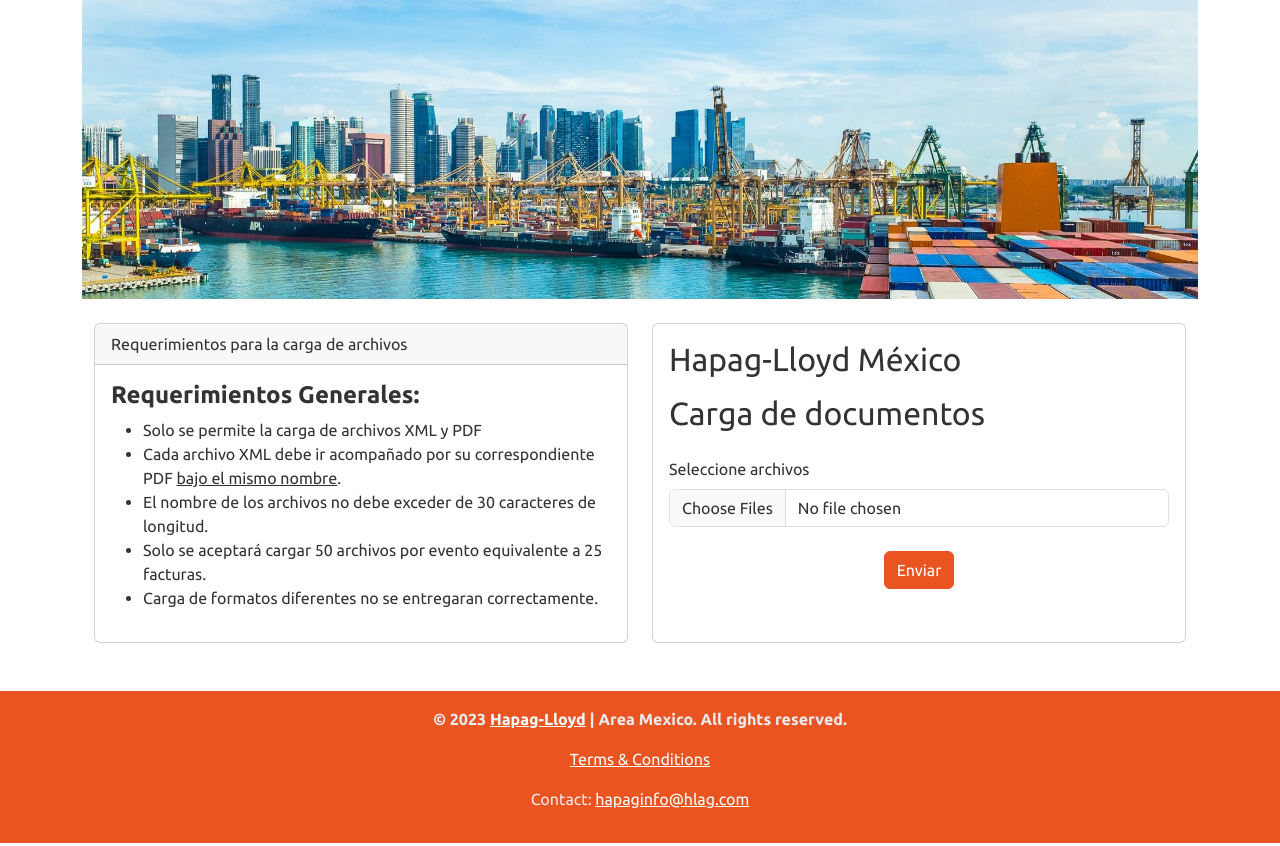
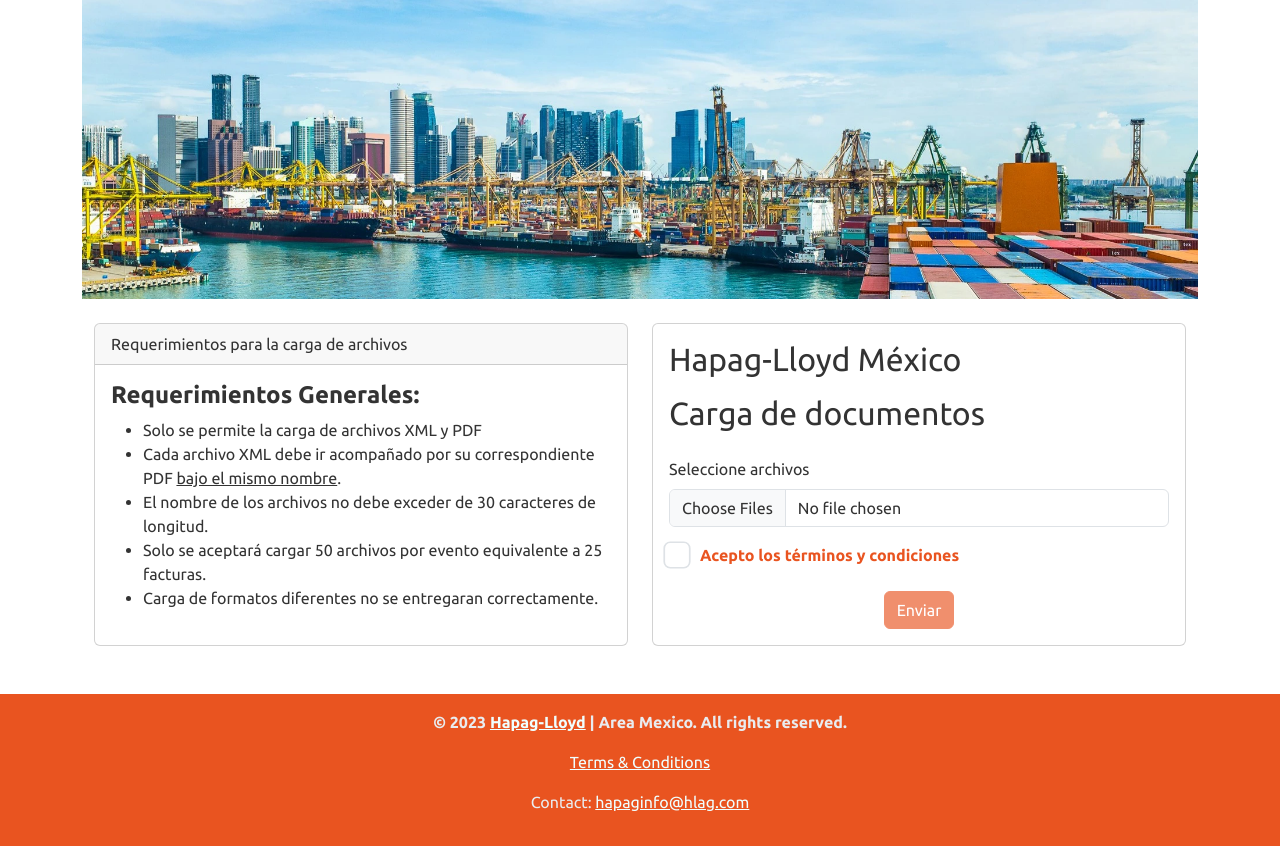
Before and after one commit to maganhg/Test1, a Flask app: template templates/upload.html in a window 1280 px wide. Shown: the part 59-905 px from the top of the page. Run offline with Flask 3, Linux system fonts and the light colour scheme; the template is opened without the code that fills it, so the values that code supplies are empty; some libraries are stand-ins or nearby versions.

Commit message:
checkbox terms and conditions

```diff
--- a/app.py
+++ b/app.py
@@ -13,20 +13,20 @@
 
 #----------------------------------------------
 
-@app.route('/')
+@app.route('/itiva')
 def upload_form():
     return render_template('upload.html')
 
-@app.route('/terms_conditions')
+@app.route('/itiva/terms_conditions')
 def terms_conditions():
     return render_template('terms.html')
 
-@app.route('/free_kitten')
+@app.route('/itiva/free_kitten')
 def free_kitten():
     return render_template('kitten.html')
 
 #---------------------
-@app.route('/confirm')
+@app.route('/itiva/confirm')
 def confirmation():
     return render_template('confirm.html')
 
--- a/static/style01.css
+++ b/static/style01.css
@@ -53,3 +53,21 @@
     font-size: 40px;
     line-height: 1.5;
 }
+
+/* checkbox */
+#acceptTerms {
+    transform: scale(1.7);
+    margin-right: 15px;
+}
+
+
+#acceptTerms:checked + .form-check-label::before {
+    background-color: #e95420;
+    border-color: #e95420;
+}
+
+
+#acceptTerms + .form-check-label {
+    color: #e95420;
+    font-weight: bold;
+}
--- a/templates/base.html
+++ b/templates/base.html
@@ -14,7 +14,7 @@
 </head>
 <nav class="navbar navbar-expand-lg navbar-primary bg-primary">
     <div class="container">
-        <a class="navbar-brand" href="/">
+        <a class="navbar-brand" href="/itiva">
             <img src="{{ url_for('static', filename='hapaglogo.png') }}" alt="ITIVA Files Logo" height="30" width: '290px'>
         </a>
     </div>
--- a/templates/upload.html
+++ b/templates/upload.html
@@ -57,6 +57,12 @@
                             <input type="file" class="form-control" id="files" name="files[]" multiple="true" autocomplete="off" required>
                         </div>
 
+                        <!-- Add the checkbox for accepting terms -->
+                        <div class="mb-3 form-check">
+                            <input type="checkbox" class="form-check-input" id="acceptTerms" name="accept_terms" required>
+                            <label class="form-check-label" for="acceptTerms">Acepto los términos y condiciones</label>
+                        </div>
+
                         <!-- Create a container div for vertical alignment -->
                         <div class="d-flex flex-column align-items-center">
                             <!-- Add the spinner element with the "d-none" class to hide it initially -->
@@ -65,9 +71,17 @@
                             </div>
 
                             <!-- Place the button below the spinner -->
-                            <button type="submit" class="btn btn-primary mt-2">Enviar</button>
+                            <button type="submit" class="btn btn-primary mt-2" id="submitButton" disabled>Enviar</button>
                         </div>
                     </form>
+
+                    <script>
+                        // Add an event listener to the checkbox to enable/disable the submit button
+                        document.getElementById("acceptTerms").addEventListener("change", function() {
+                            document.getElementById("submitButton").disabled = !this.checked;
+                        });
+                    </script>
+
                     <script src="https://code.jquery.com/jquery-3.6.0.min.js"></script>
                     <script>
                         $(document).ready(function () {
```
Also changed, not shown: templates/confirm.html (+1 -11 lines).
